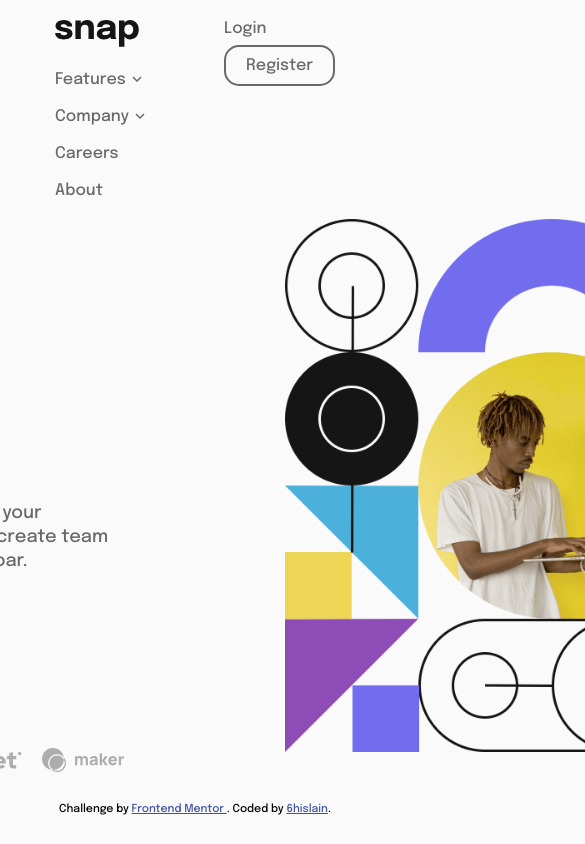
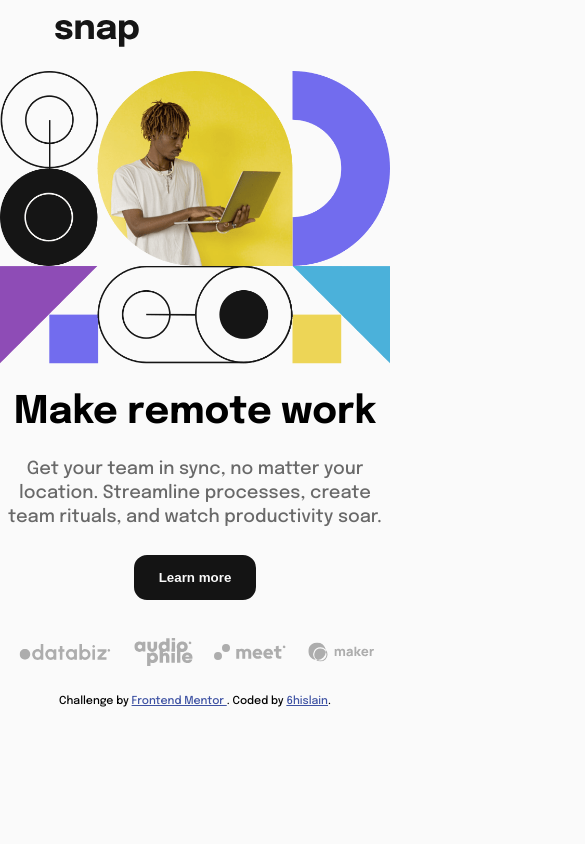
Before and after one commit to 6hislain/intro-section-with-dropdown-navigation, a plain HTML site: page index.html in a window 390 px wide. Shown: the top 844 px of the page, 585 px wide, since content can reach past the window. Drawn offline with Linux system fonts and the light colour scheme.

Commit message:
mobile layout

```diff
--- a/css/style.css
+++ b/css/style.css
@@ -11,6 +11,7 @@ body {
   justify-content: space-between;
   padding: 0 35px;
 }
+
 .left-menu,
 .right-menu {
   display: inline;
@@ -18,6 +19,7 @@ body {
   padding: 0;
   margin: 10px 0;
 }
+
 .nav-item,
 .nav-brand {
   float: left;
@@ -26,7 +28,9 @@ body {
   font-size: 16px;
   cursor: pointer;
 }
-.logo {
+
+.logo,
+.hero-mobile {
   width: 100%;
 }
 
@@ -57,8 +61,8 @@ body {
 .dropdown-item {
   margin: 0 10px;
 }
-.nav-item:hover > .dropdown,
-.dropdown:hover {
+.dropdown:hover,
+.nav-item:hover > .dropdown {
   visibility: visible;
   display: block;
 }
@@ -92,36 +96,12 @@ body {
   transition-duration: 200ms;
 }
 
-.container {
-  max-width: 1000px;
-  margin: auto;
-  display: flex;
-  gap: 160px;
-  justify-content: center;
-}
-
 .hero-message {
   margin: auto 0;
 }
 
-.hero-image {
+.hero-desktop {
   width: 400px;
-}
-
-.title {
-  font-weight: bold;
-  font-size: 65px;
-  line-height: 65px;
-}
-
-.brands {
-  display: flex;
-  gap: 20px;
-  margin-top: 84px;
-  align-items: center;
-}
-.brands > img {
-  height: 100%;
 }
 
 .attribution {
@@ -133,6 +113,10 @@ body {
   color: hsl(228, 45%, 44%);
 }
 
+.icon {
+  margin: 0 0 2px 2px;
+}
+
 .description {
   color: hsl(0, 0%, 41%);
   font-size: 18px;
@@ -140,6 +124,65 @@ body {
   margin-bottom: 36px;
 }
 
-.icon {
-  margin: 0 0 2px 2px;
+.brands {
+  display: flex;
+  gap: 20px;
+  margin-top: 84px;
+  align-items: center;
 }
+
+/* DESKTOP */
+@media (min-width: 1440px) {
+  .container {
+    max-width: 1000px;
+    margin: auto;
+    display: flex;
+    gap: 160px;
+    justify-content: center;
+  }
+
+  .title {
+    font-size: 65px;
+    line-height: 65px;
+  }
+
+  .brands > img {
+    height: 100%;
+  }
+
+  .hero-mobile {
+    display: none;
+  }
+}
+
+/* MOBILE */
+@media (min-width: 375px) and (max-width: 1440px) {
+  .nav-item,
+  .hero-banner {
+    display: none;
+  }
+
+  .container {
+    text-align: center;
+  }
+
+  .title {
+    font-size: 38px;
+    line-height: 38px;
+  }
+
+  .description {
+    padding: 0 5px;
+    margin-bottom: 24px;
+  }
+
+  .brands {
+    justify-content: center;
+    gap: 5px;
+    margin-top: 32px;
+  }
+  .brands > img {
+    height: fit-content;
+    scale: 0.8;
+  }
+}
--- a/index.html
+++ b/index.html
@@ -86,6 +86,11 @@
 
     <main class="container">
       <div class="hero-message">
+        <img
+          src="./images/image-hero-mobile.png"
+          alt="hero image"
+          class="hero-mobile"
+        />
         <h1 class="title">Make remote work</h1>
         <p class="description">
           Get your team in sync, no matter your location. Streamline processes,
@@ -99,10 +104,10 @@
           <img src="./images/client-maker.svg" alt="maker" />
         </div>
       </div>
-      <div>
+      <div class="hero-banner">
         <img
           src="./images/image-hero-desktop.png"
-          class="hero-image"
+          class="hero-desktop"
           alt="hero image"
         />
       </div>
```
